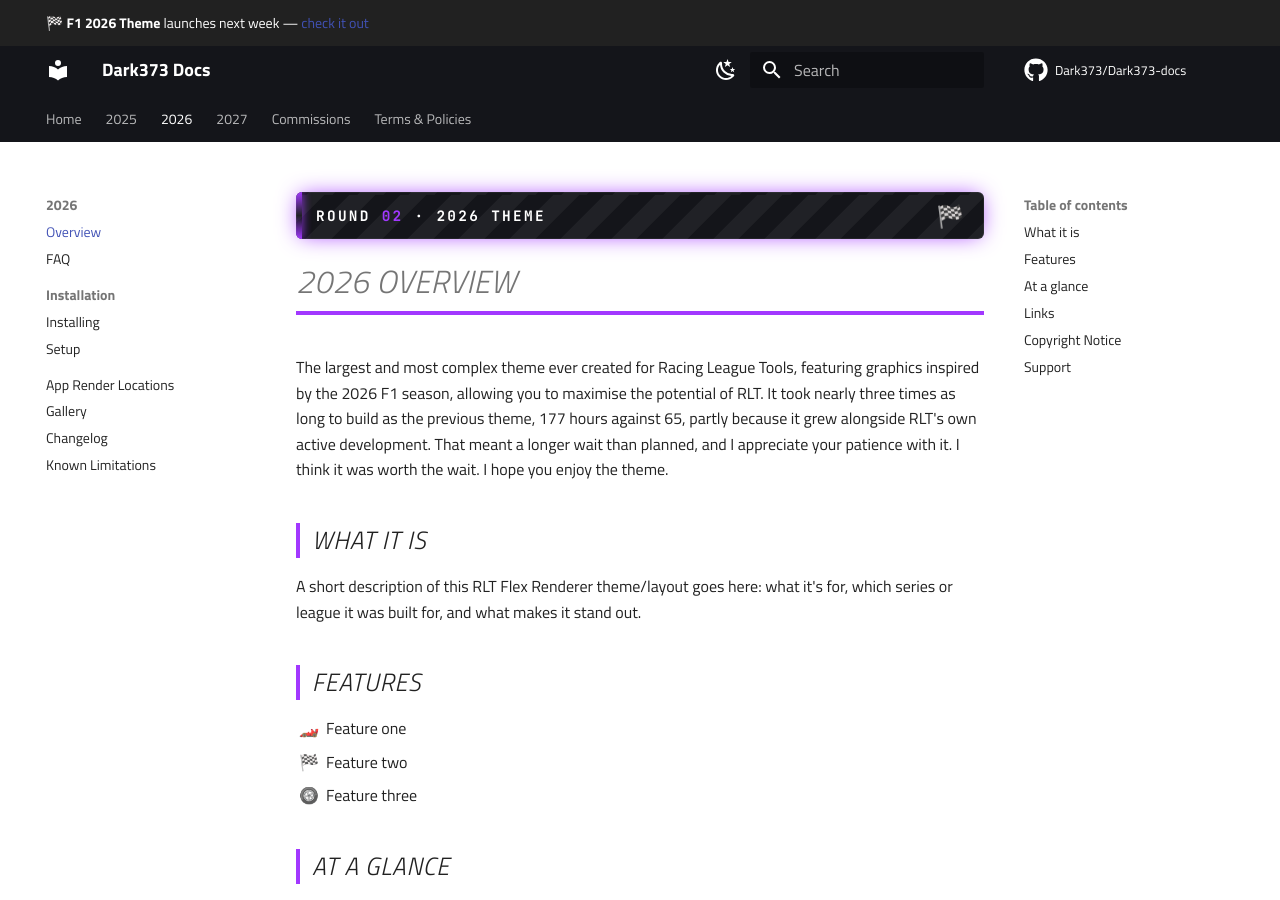
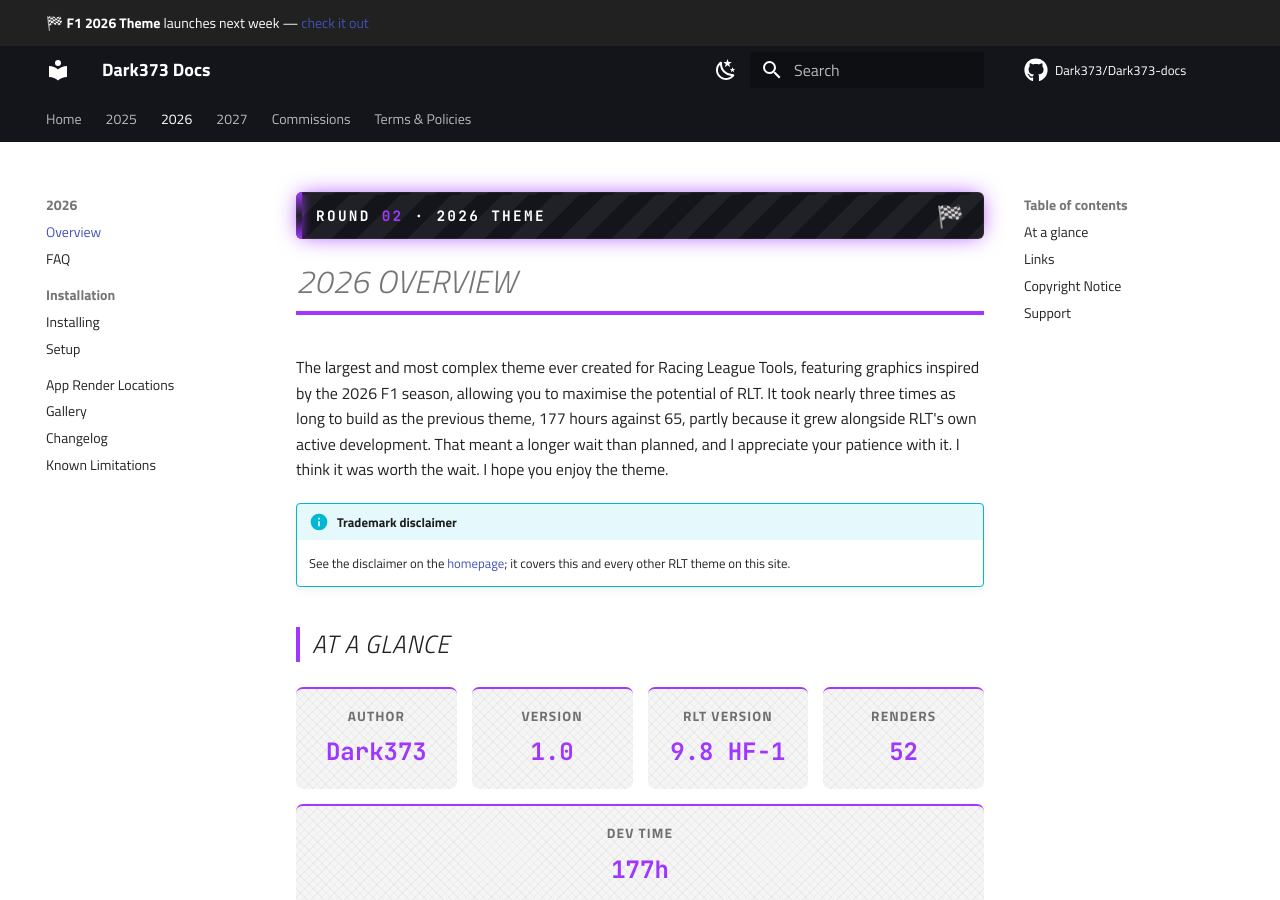
Before and after one commit to Dark373/Dark373-docs, an MkDocs documentation site: the page built from docs/f1-2026-theme/index.md, in a window 1280 px wide and 900 px high. Built offline with MkDocs 1.6.1 and Material for MkDocs 9.7.7, drawn with Linux system fonts in a browser that asks for light colours; comment, search, counter and statistics services are not loaded.

Commit message:
Update index.md

```diff
--- a/docs/f1-2026-theme/index.md
+++ b/docs/f1-2026-theme/index.md
@@ -21,17 +21,9 @@ own active development. That meant a longer wait than planned, and I
 appreciate your patience with it. I think it was worth the wait. I hope you
 enjoy the theme.
 
-## What it is {: .f1-heading }
-
-A short description of this RLT Flex Renderer theme/layout goes here: what
-it's for, which series or league it was built for, and what makes it stand
-out.
-
-## Features {: .f1-heading }
-
-- Feature one
-- Feature two
-- Feature three
+!!! info "Trademark disclaimer"
+    See the disclaimer on the [homepage](../index.md); it covers this and
+    every other RLT theme on this site.
 
 ## At a glance {: .f1-heading }
 
```
